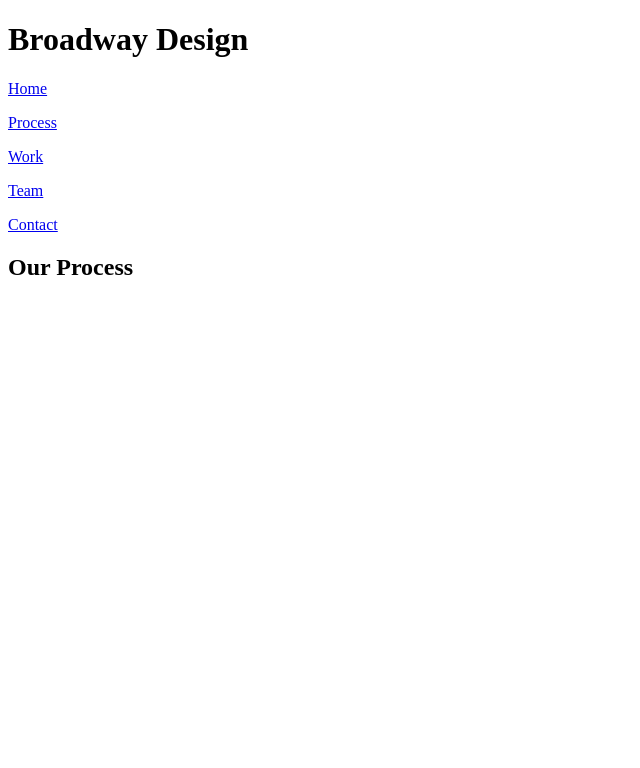
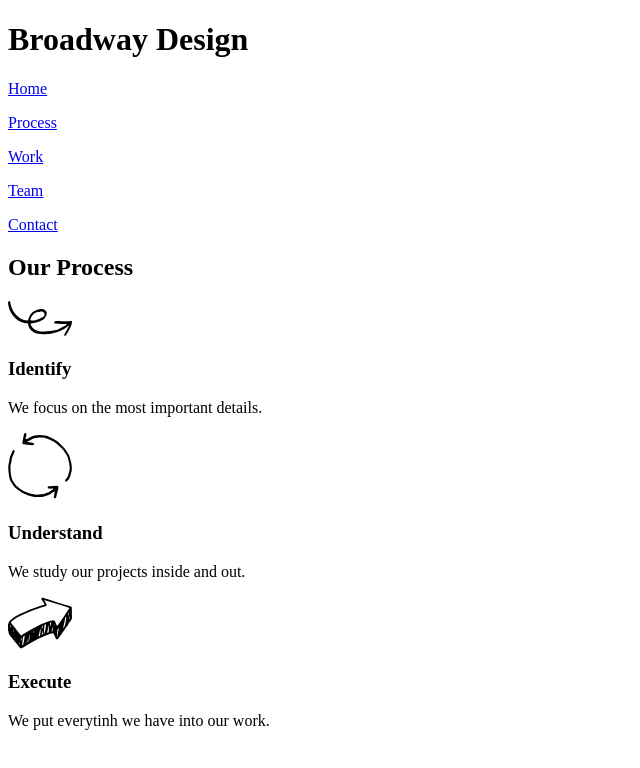
Before and after one commit to adamjohansson/broadway, a plain HTML site: page index.html in a window 1280 px wide. Shown: the whole page, without its empty margins (0-640 px from the left). Drawn offline with Linux system fonts and the light colour scheme.

Commit message:
Added Process section

```diff
--- a/index.html
+++ b/index.html
@@ -18,9 +18,20 @@
 </div>
 
 <!-- Process section -->
-<div>
+<div class="process">
   <h2>Our Process</h2>
 
+    <img src="resources/images/identify.svg"/>
+    <h3>Identify</h3>
+    <p>We focus on the most important details.</p>
+
+    <img src="resources/images/understand.svg" />
+    <h3>Understand</h3>
+    <p>We study our projects inside and out.</p>
+
+    <img src="resources/images/execute.svg" />
+    <h3>Execute</h3>
+    <p>We put everytinh we have into our work.</p>
 </div>
 
   </body>
```
